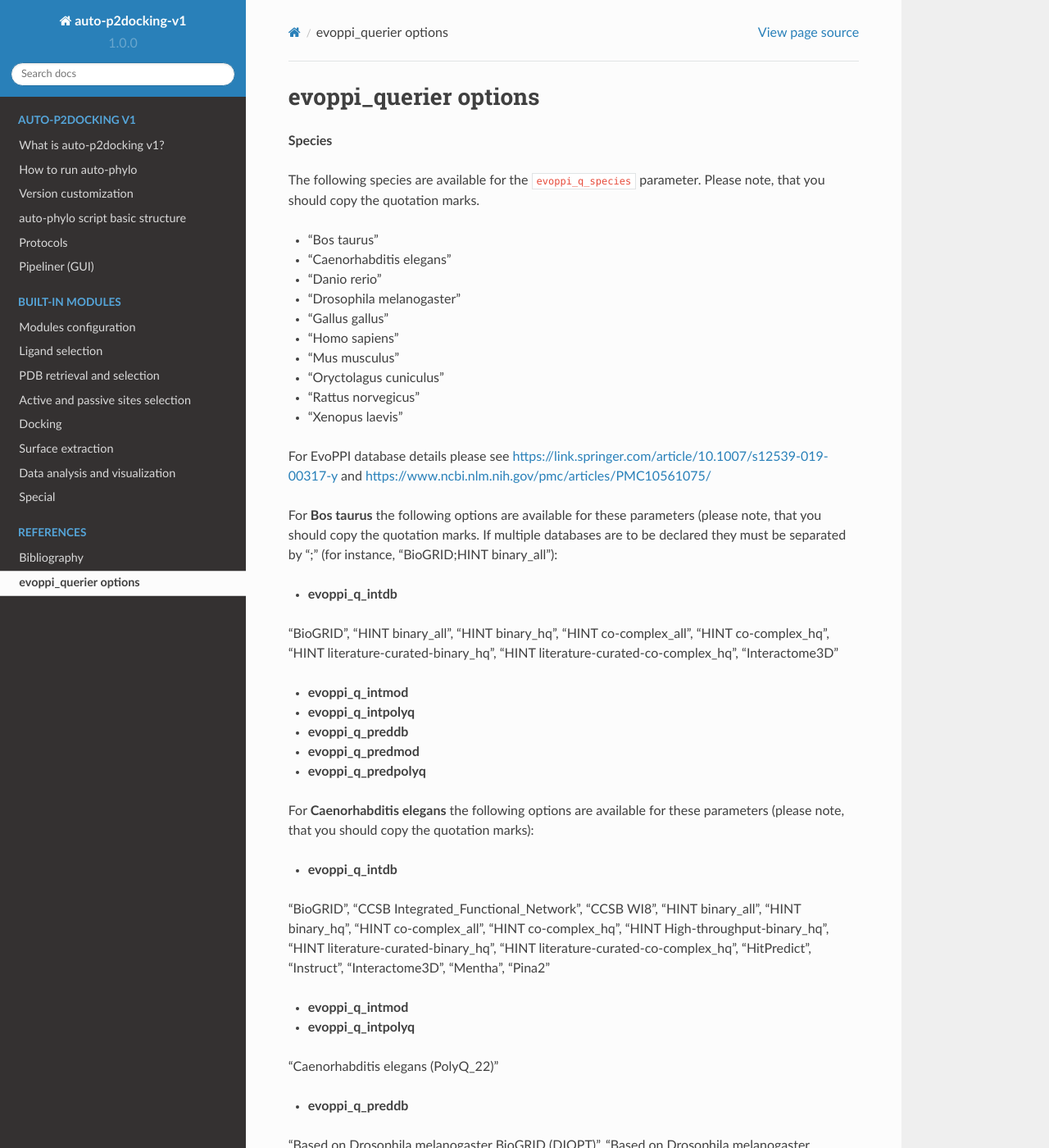
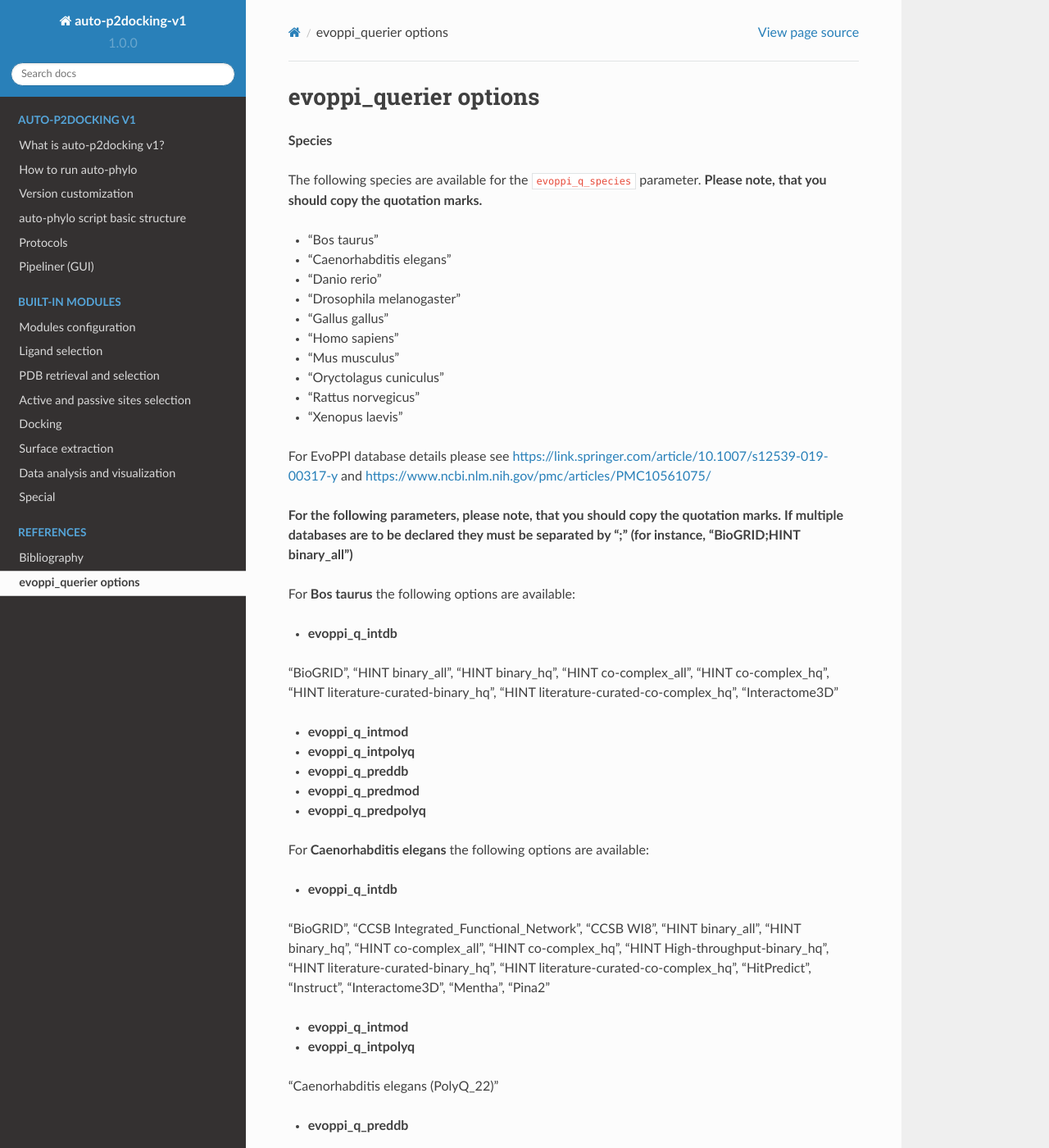
Before and after one commit to pegi3s/auto-p2docking-docs, a Sphinx documentation site: the page built from source/evoppi_querier_options.rst, in a window 1280 px wide and 1400 px high. Shown: the whole window at 82% size. Built offline with Sphinx 7.4.7 and the Read the Docs theme 2.0.0, drawn with Linux system fonts in a browser that asks for light colours; some of the changed text lies outside the part shown.

Commit message:
Update evoppi_querier_options.rst

```diff
--- a/source/evoppi_querier_options.rst
+++ b/source/evoppi_querier_options.rst
@@ -3,7 +3,7 @@ evoppi_querier options
 
 **Species**
 
-The following species are available for the ``evoppi_q_species`` parameter. Please note, that you should copy the quotation marks.
+The following species are available for the ``evoppi_q_species`` parameter. **Please note, that you should copy the quotation marks.**
 
 - "Bos taurus"
 - "Caenorhabditis elegans"
@@ -18,7 +18,9 @@ The following species are available for the ``evoppi_q_species`` parameter. Plea
 
 For EvoPPI database details please see https://link.springer.com/article/10.1007/s12539-019-00317-y and https://www.ncbi.nlm.nih.gov/pmc/articles/PMC10561075/
 
-For **Bos taurus** the following options are available for these parameters (please note, that you should copy the quotation marks. If multiple databases are to be declared they must be separated by ";" (for instance, "BioGRID;HINT binary_all"):
+**For the following parameters, please note, that you should copy the quotation marks. If multiple databases are to be declared they must be separated by ";" (for instance, "BioGRID;HINT binary_all")**
+
+For **Bos taurus** the following options are available:
 
 - **evoppi_q_intdb**
 
@@ -36,7 +38,7 @@ For **Bos taurus** the following options are available for these parameters (ple
 - **evoppi_q_predmod**
 - **evoppi_q_predpolyq**
 
-For **Caenorhabditis elegans** the following options are available for these parameters (please note, that you should copy the quotation marks):
+For **Caenorhabditis elegans** the following options are available:
 
 - **evoppi_q_intdb**
 
@@ -62,7 +64,7 @@ For **Caenorhabditis elegans** the following options are available for these par
 
 "Homo sapiens (from DIOPT) Caenorhabditis elegans (PolyQ_models_22)"
 
-For **Danio rerio** the following options are available for these parameters (please note, that you should copy the quotation marks):
+For **Danio rerio** the following options are available:
 
 - **evoppi_q_intdb**
 
@@ -88,7 +90,7 @@ For **Danio rerio** the following options are available for these parameters (pl
 
 "Homo sapiens (from DIOPT) Danio rerio (PolyQ_models_22)", "Homo sapiens (from Ensembl) Danio rerio (PolyQ_models_22)"
 
-For **Drosophila melanogaster** the following options are available for these parameters (please note, that you should copy the quotation marks):
+For **Drosophila melanogaster** the following options are available:
 
 - **evoppi_q_intdb**
 
@@ -114,7 +116,7 @@ For **Drosophila melanogaster** the following options are available for these pa
 
 "Curated Homo sapiens ATXN1 (from Ensembl) Drosophila melanogaster (PolyQ_models_22)", "Homo sapiens (from DIOPT) Drosophila melanogaster (PolyQ_models_22)", "Curated Homo sapiens ATXN1 (from DIOPT) Drosophila melanogaster (PolyQ_models_22)"
 
-For **Gallus gallus** the following options are available for these parameters (please note, that you should copy the quotation marks):
+For **Gallus gallus** the following options are available:
 
 - **evoppi_q_intdb**
 
@@ -158,7 +160,7 @@ For **Homo sapiens** the following options are available for these parameters (p
 
 "Homo sapiens Danio rerio (from Ensembl) (PolyQ_models_22)", "Curated Homo sapiens ATXN1 Drosophila melanogaster (from Ensembl) (PolyQ_models_22)", "Homo sapiens Drosophila melanogaster (from Ensembl) (PolyQ_models_22)", "Homo sapiens Mus musculus (from DIOPT) (PolyQ_models_22)", "Homo sapiens Caenorhabditis elegans (from DIOPT) (PolyQ_models_22)", "Homo sapiens Mus musculus (from Ensembl) (PolyQ_models_22)", "Curated Homo sapiens ATXN1 Drosophila melanogaster (from DIOPT) (PolyQ_models_22)", "Homo sapiens Caenorhabditis elegans (from Ensembl) (PolyQ_models_22)", "Homo sapiens Danio rerio (from DIOPT) (PolyQ_models_22)", "Homo sapiens Drosophila melanogaster (from DIOPT) (PolyQ_models_22)"
 
-For **Mus musculus** the following options are available for these parameters (please note, that you should copy the quotation marks):
+For **Mus musculus** the following options are available:
 
 - **evoppi_q_intdb**
 
@@ -186,7 +188,7 @@ For **Mus musculus** the following options are available for these parameters (p
 
 "Homo sapiens (from Ensembl) Mus musculus (PolyQ_models_22)", "Homo sapiens (from DIOPT) Mus musculus (PolyQ_models_22)"
 
-For **Oryctolagus cuniculus** the following options are available for these parameters (please note, that you should copy the quotation marks):
+For **Oryctolagus cuniculus** the following options are available:
 
 - **evoppi_q_intdb**
 
@@ -204,7 +206,7 @@ For **Oryctolagus cuniculus** the following options are available for these para
 - **evoppi_q_predmod**
 - **evoppi_q_predpolyq**
 
-For **Rattus norvegicus** the following options are available for these parameters (please note, that you should copy the quotation marks):
+For **Rattus norvegicus** the following options are available:
 
 - **evoppi_q_intdb**
 
@@ -222,7 +224,7 @@ For **Rattus norvegicus** the following options are available for these paramete
 - **evoppi_q_predmod**
 - **evoppi_q_predpolyq**
 
-For **Xenopus laevis** the following options are available for these parameters (please note, that you should copy the quotation marks):
+For **Xenopus laevis** the following options are available:
 
 - **evoppi_q_intdb**
 
```
